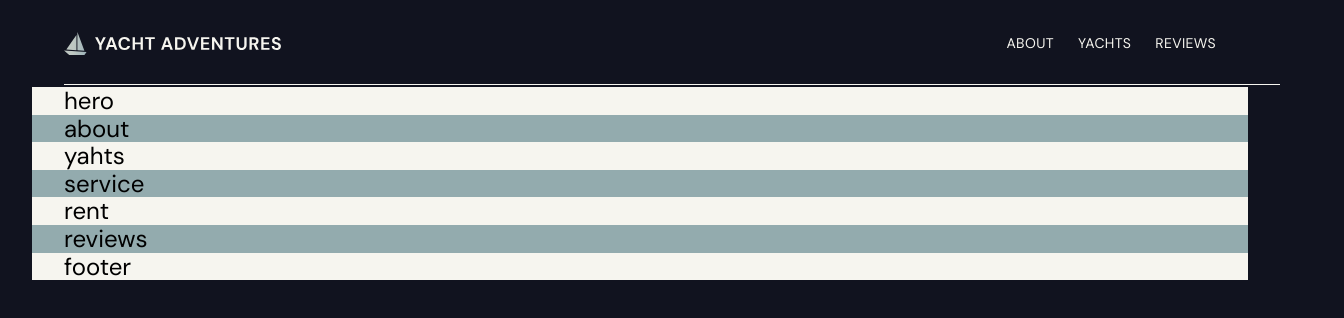
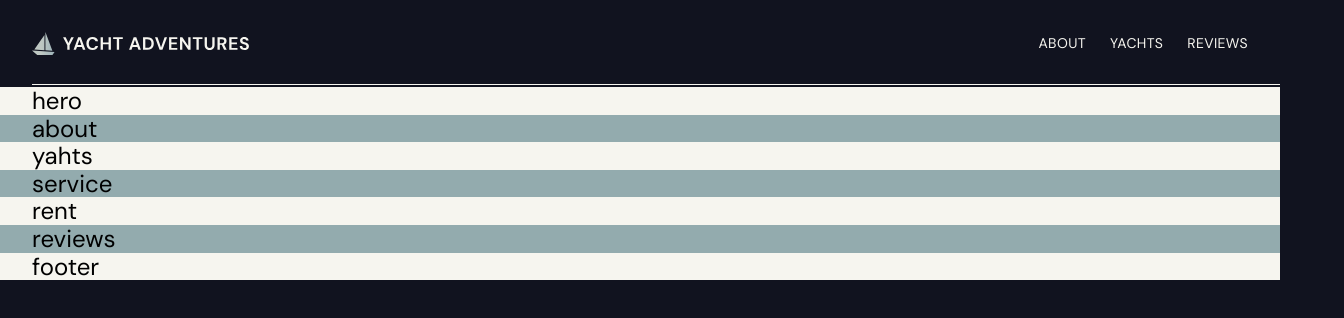
Before and after one commit to olegapov/project_group_21, a website built with Vite: page src/index.html in a window 1280 px wide. Shown: the whole page, 1344 px wide, since content can reach past the window. Built offline with nearby package versions, Linux system fonts and the light colour scheme.

Commit message:
upd_style

```diff
--- a/src/css/header.css
+++ b/src/css/header.css
@@ -103,6 +103,7 @@
   gap: 14px;
   align-items: center;
 }
+
 @media screen and (min-width: 375px) {
   .header-nav {
     display: flex;
--- a/src/css/styles.css
+++ b/src/css/styles.css
@@ -63,24 +63,6 @@ body {
   --white: #F6F5EF;
 
 }
-
-
-/* @font-face {
-  font-family: "DM Sans 400";
-  src: url('https://fonts.googleapis.com/css2?family=DM+Sans:opsz@9..40&display=swap');
-}
-@font-face {
-  font-family: "DM Sans 500";
-  src: url('https://fonts.googleapis.com/css2?family=DM+Sans:opsz,wght@9..40,500&display=swap');
-}
-@font-face {
-  font-family: "DM Sans 500 Italic";
-  src: url('https://fonts.googleapis.com/css2?family=DM+Sans:ital,opsz,wght@1,9..40,500&display=swap');
-}
-@font-face {
-  font-family: "DM Sans 700";
-  src: url('https://fonts.googleapis.com/css2?family=DM+Sans:opsz,wght@9..40,700&display=swap');
-} */
 
 @font-face {
   font-family: 'DM Sans';
@@ -148,7 +130,7 @@ color: var(--white);
 }
 
 .container {
-max-width: 335px;
+max-width: 375px;
 margin: 0 auto;
 padding-left: 20px;
 padding-right: 20px;
@@ -156,38 +138,22 @@ padding-right: 20px;
 
 @media screen and (min-width: 768px) {
   .container {
-    max-width: 704px;
-    margin: 0 auto;
+    max-width: 768px;
     padding-left: 32px;
     padding-right: 32px;
+    margin: 0 auto;
     }
 }
 
 @media screen and (min-width: 1280px) {
   .container {
-    min-width: 1216px;
     margin: 0 auto;
+    min-width: 1280px;
     padding-left: 32px;
     padding-right: 32px;
-    }
+   }
 }
 
-
-/* :root {
-  font-family: Inter, Avenir, Helvetica, Arial, sans-serif;
-  font-size: 16px;
-  line-height: 24px;
-  font-weight: 400;
-
-  color: #242424;
-  background-color: rgba(255, 255, 255, 0.87);
-
-  font-synthesis: none;
-  text-rendering: optimizeLegibility;
-  -webkit-font-smoothing: antialiased;
-  -moz-osx-font-smoothing: grayscale;
-  -webkit-text-size-adjust: 100%;
-} */
 .myBtn {
   display: hidden; /* Hidden by default */
   position: fixed; /* Fixed/sticky position */
```
Also changed, not shown: src/index.html (+1 -0 lines).
